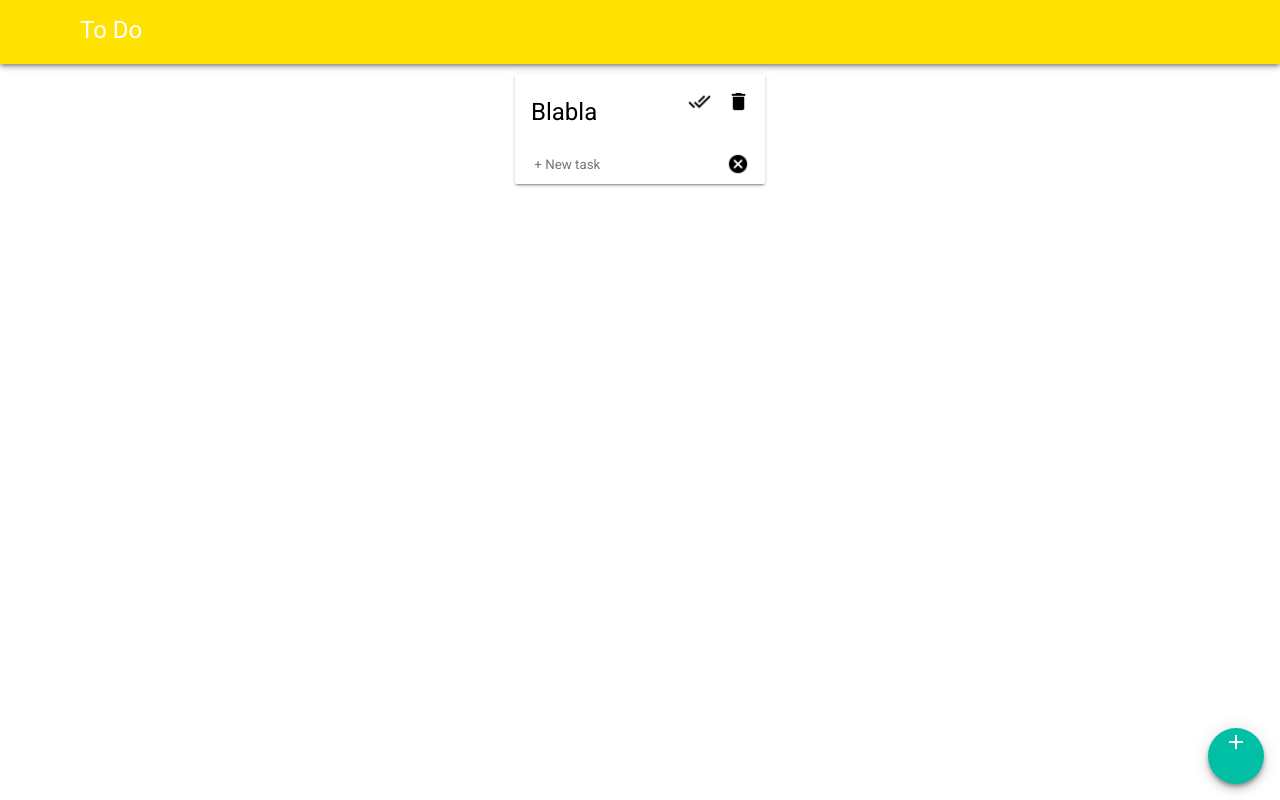
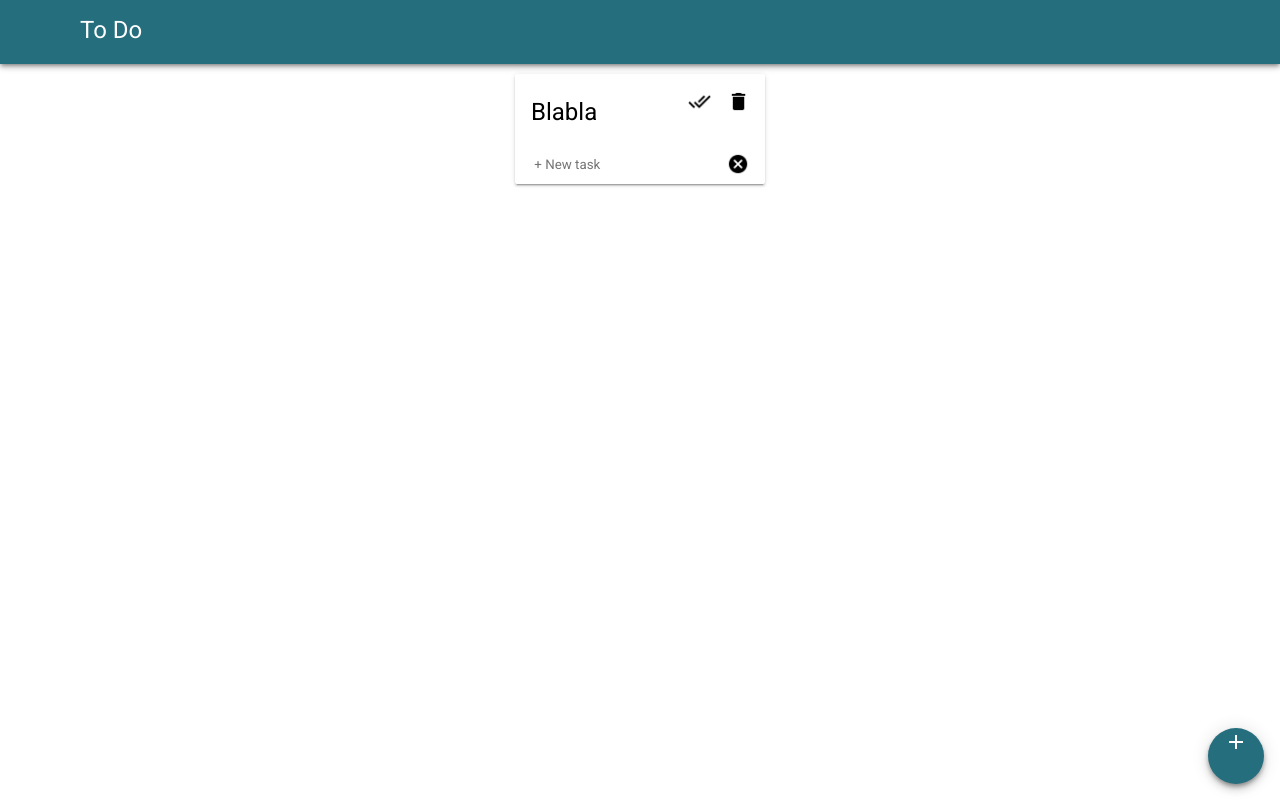
Before and after one commit to ksushantonova/todolist, a website: page index.html in a window 1280 px wide. Drawn offline with Linux system fonts and the light colour scheme.

Commit message:
asdadasdasd

```diff
--- a/index.html
+++ b/index.html
@@ -13,7 +13,7 @@ css?family=Roboto" rel="stylesheet">
     <link rel="icon" type="image/png" sizes="192x192" href="/android-chrome-192x192.png">
     <link rel="icon" type="image/png" sizes="16x16" href="favicons/favicon-16x16.png">
     <link rel="manifest" href="/manifest.json">
-    <link rel="mask-icon" href="/safari-pinned-tab.svg" color="#ffe200">
+    <link rel="mask-icon" href="/safari-pinned-tab.svg" color="#246E7E">
     <meta name="apple-mobile-web-app-title" content="ToDO List">
     <meta name="application-name" content="ToDO List">
     <meta name="theme-color" content="#ffffff">
--- a/index3.css
+++ b/index3.css
@@ -57,7 +57,7 @@ Components– Toolbars */
   #header{
     display: flex;
     flex-direction: row;
-    background-color:  #ffe200;
+    background-color:  #246E7E !important;
      width: 100%;
     color: white;
     height: 64px;
@@ -95,7 +95,7 @@ Components– Toolbars */
     right: 16px;
     display: flex;
     justify-content: center;
-    background:#00BFA5;
+    background:#246E7E;
     border: none;
     height: 56px;
     width: 56px;
```
Also changed, not shown: manifest.json.
